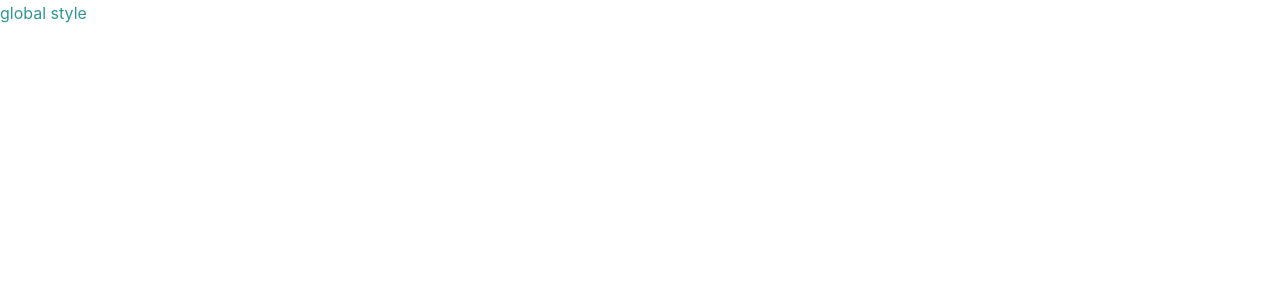
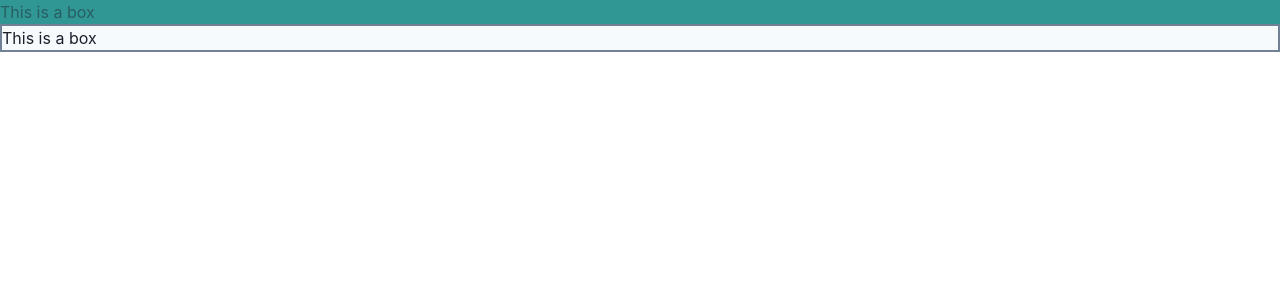
Before and after one commit to kupuma-ru21/urql_chakra, a Next.js app: page / in a window 1280 px wide. Shown: the top 300 px of the page. Built offline with nearby package versions, Linux system fonts and the light colour scheme.

Commit message:
feat: add Layer Styles

```diff
--- a/src/app/page.tsx
+++ b/src/app/page.tsx
@@ -3,5 +3,10 @@ import { Link } from "@chakra-ui/next-js";
 import { Box, Image, Text } from "@chakra-ui/react";
 
 export default function Page() {
-  return <a>global style</a>;
+  return (
+    <>
+      <Box layerStyle="selected">This is a box</Box>
+      <Box layerStyle="base">This is a box</Box>
+    </>
+  );
 }
--- a/src/theme.ts
+++ b/src/theme.ts
@@ -1,17 +1,18 @@
 import { extendTheme } from "@chakra-ui/react";
 
-const theme = {
-  styles: {
-    global: {
-      "html, body": {
-        color: "gray.600",
-        lineHeight: "tall",
-      },
-      a: {
-        color: "teal.500",
-      },
+const theme = extendTheme({
+  layerStyles: {
+    base: {
+      bg: "gray.50",
+      border: "2px solid",
+      borderColor: "gray.500",
+    },
+    selected: {
+      bg: "teal.500",
+      color: "teal.700",
+      borderColor: "orange.500",
     },
   },
-};
+});
 
-export default extendTheme(theme);
+export default theme;
```
